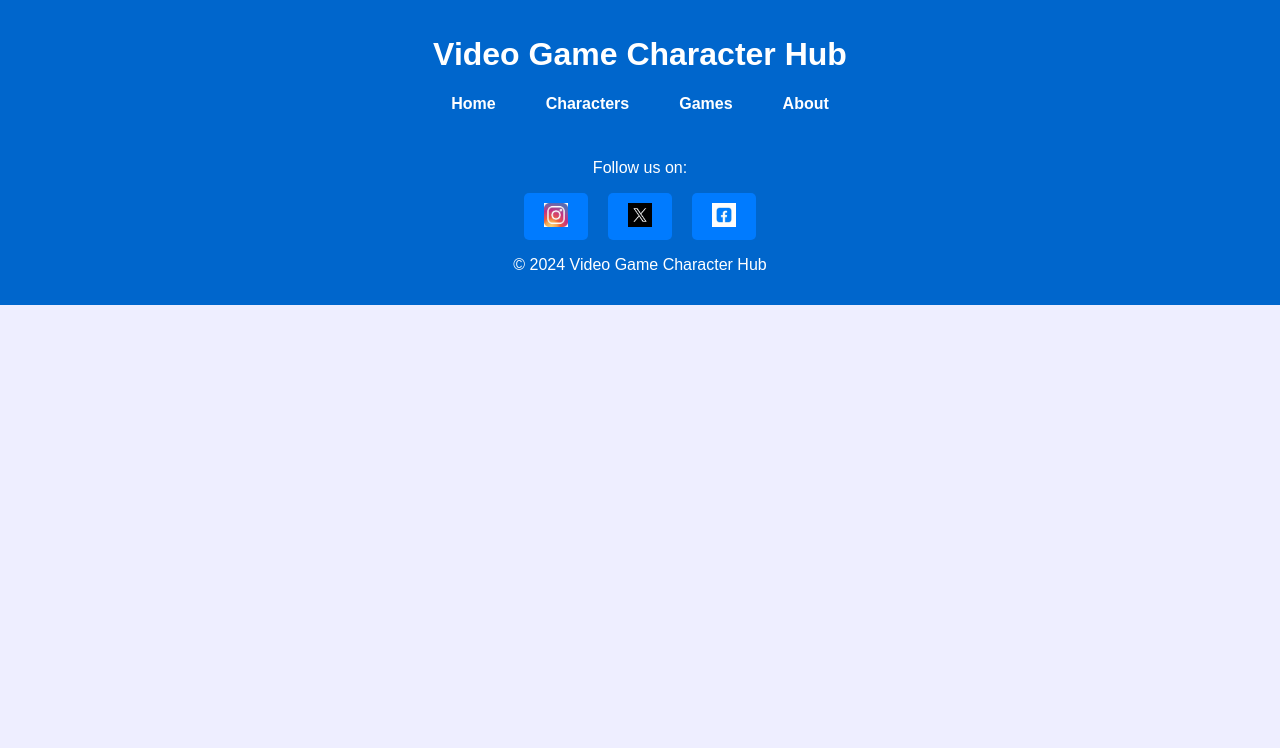
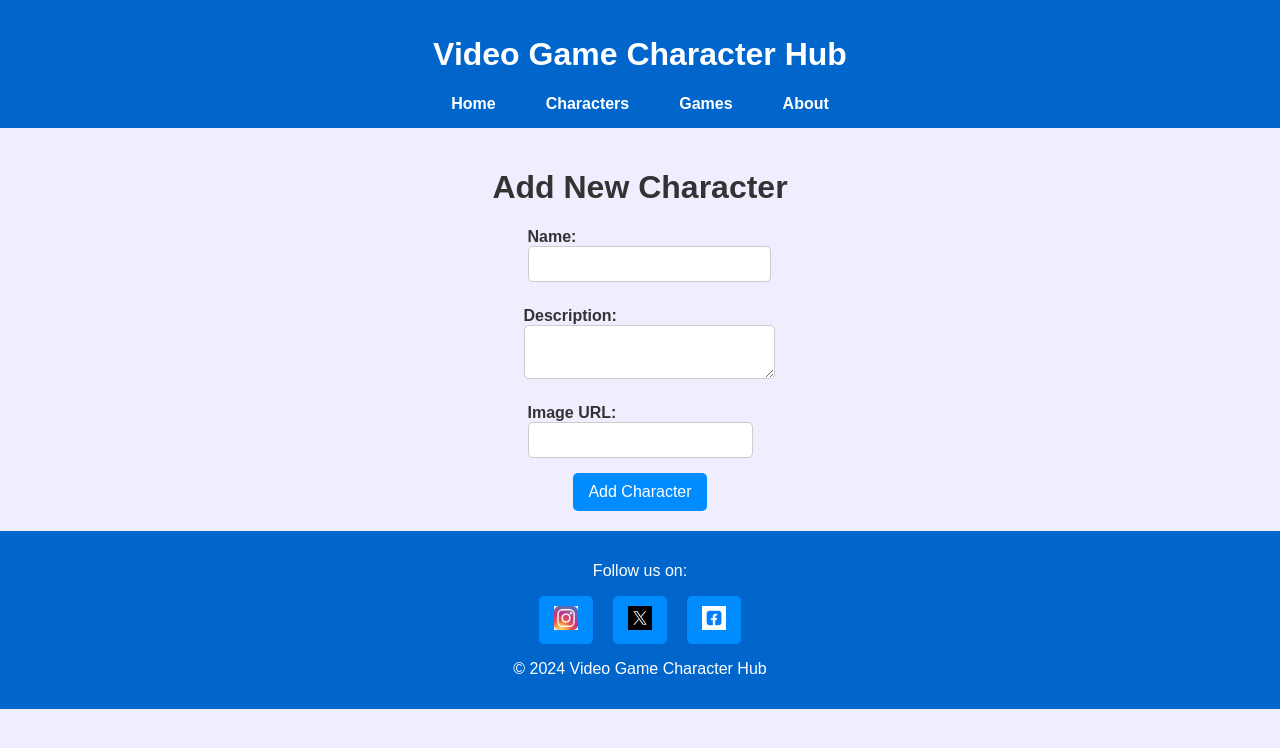
Before and after one commit to mauriceiono/project-react-site, a React (Create React App) app in the folder project-react-site/: page /add-character in a window 1280 px wide. Shown: the top 748 px of the page. Built offline with nearby package versions, Linux system fonts and the light colour scheme.

Commit message:
added mongodb working

```diff
--- a/project-react-site/src/App.js
+++ b/project-react-site/src/App.js
@@ -7,6 +7,8 @@ import Characters from './pages/Characters';
 import CharacterDetails from './pages/Characterdetails';
 import Games from './pages/Games';
 import About from './pages/About';
+import AddCharacter from './pages/AddCharacters';
+import AddedCharacterList from './pages/AddedCharacterList';
 
 function App() {
     return (
@@ -19,6 +21,8 @@ function App() {
                     <Route path="/characters/:id" element={<CharacterDetails />} />
                     <Route path="/games" element={<Games />} />
                     <Route path="/about" element={<About />} />
+                    <Route path="/add-character" element={<AddCharacter />} />
+                    <Route path="/added-characters" element={<AddedCharacterList />} />
                 </Routes>
                 <Footer />
             </div>
--- /dev/null
+++ b/project-react-site/src/css/AddCharacters.css
@@ -0,0 +1,47 @@
+
+.add-character-page {
+    padding: 20px;
+    max-width: 600px;
+    margin: auto;
+  }
+
+  .add-character-page h1 {
+    text-align: center;
+  }
+
+  .add-character-page form {
+    display: flex;
+    flex-direction: column;
+    gap: 15px;
+  }
+
+  .form-group {
+    display: flex;
+    flex-direction: column;
+  }
+
+  .form-group label {
+    font-weight: bold;
+  }
+
+  .form-group input,
+  .form-group textarea {
+    padding: 8px;
+    font-size: 16px;
+    border: 1px solid #ccc;
+    border-radius: 5px;
+  }
+
+  button {
+    padding: 10px 15px;
+    font-size: 16px;
+    background-color: #008cff;
+    color: white;
+    border: none;
+    border-radius: 5px;
+    cursor: pointer;
+  }
+
+  button:hover {
+    background-color: #9a0ee1;
+  }
--- /dev/null
+++ b/project-react-site/src/css/AddedCharacterList.css
@@ -0,0 +1,17 @@
+
+ul {
+    list-style-type: none;
+    padding: 0;
+  }
+
+  li {
+    border: 1px solid #ccc;
+    padding: 10px;
+    border-radius: 10px;
+    box-shadow: 0 2px 5px rgba(0, 0, 0, 0.1);
+  }
+
+  img {
+    max-width: 100%;
+    height: auto;
+  }
--- a/project-react-site/src/css/characters.css
+++ b/project-react-site/src/css/characters.css
@@ -99,3 +99,12 @@ footer {
     text-align: center;
     padding: 15px;
 }
+.center-container {
+    display: grid;
+    place-items: center; /* This will center the items both horizontally and vertically */
+    text-align: center;
+  }
+
+  .add-character-button {
+    margin-top: 20px; /* Optional: Adds some space between the paragraph and the link */
+  }
--- /dev/null
+++ b/project-react-site/src/pages/AddCharacters.js
@@ -0,0 +1,99 @@
+import React, { useState } from 'react';
+import { useNavigate } from 'react-router-dom'; // For redirecting after form submission
+import '../css/AddCharacters.css';
+
+const AddCharacter = () => {
+  // State to manage form input
+  const [name, setName] = useState('');
+  const [description, setDescription] = useState('');
+  const [image, setImage] = useState('');
+
+  const navigate = useNavigate();
+
+  // Handle form submission
+  const handleSubmit = async (e) => {
+    e.preventDefault();
+
+    // Validate that all fields are filled
+    if (!name || !description || !image) {
+      alert("All fields are required!");
+      return;
+    }
+
+    // Generate an ID based on the name
+    const id = name.toLowerCase().replace(/\s+/g, '-'); // Convert spaces to hyphens, lowercase
+
+    // Create a new character object
+    const newCharacter = {
+      id,
+      name,
+      description,
+      image
+    };
+
+    try {
+      const response = await fetch('https://project-react-site-server.onrender.com/api/addedcharacters', {
+        method: 'POST',
+        headers: {
+          'Content-Type': 'application/json',
+        },
+        body: JSON.stringify(newCharacter),
+      });
+
+      if (response.ok) {
+        const result = await response.json();
+        console.log(result);  // Log the response from the server
+        alert('Character added successfully!');
+        navigate('/characters');  // Navigate to the characters page after success
+      } else {
+        alert('Error: Could not add character.');
+      }
+    } catch (error) {
+      console.error('Error submitting form:', error);
+      alert('An error occurred while submitting the form.');
+    }
+  };
+
+  return (
+    <div className="add-character-page">
+      <h1>Add New Character</h1>
+      <form onSubmit={handleSubmit}>
+        <div className="form-group">
+          <label htmlFor="name">Name:</label>
+          <input
+            type="text"
+            id="name"
+            value={name}
+            onChange={(e) => setName(e.target.value)}
+            required
+          />
+        </div>
+
+        <div className="form-group">
+          <label htmlFor="description">Description:</label>
+          <textarea
+            id="description"
+            value={description}
+            onChange={(e) => setDescription(e.target.value)}
+            required
+          ></textarea>
+        </div>
+
+        <div className="form-group">
+          <label htmlFor="image">Image URL:</label>
+          <input
+            type="url"
+            id="image"
+            value={image}
+            onChange={(e) => setImage(e.target.value)}
+            required
+          />
+        </div>
+
+        <button type="submit">Add Character</button>
+      </form>
+    </div>
+  );
+};
+
+export default AddCharacter;
--- /dev/null
+++ b/project-react-site/src/pages/AddedCharacterList.js
@@ -0,0 +1,54 @@
+import React, { useEffect, useState } from 'react';
+//import './css/AddCharactersList.css';
+
+const AddedCharacterList = () => {
+  const [characters, setCharacters] = useState([]);
+  const [error, setError] = useState(null);
+
+  // Fetch characters from the server
+  useEffect(() => {
+    const fetchCharacters = async () => {
+      try {
+        const response = await fetch('https://project-react-site-server.onrender.com/api/addedcharacters');
+        if (!response.ok) {
+          throw new Error('Failed to fetch characters.');
+        }
+        const data = await response.json();
+        setCharacters(data);
+      } catch (error) {
+        setError(error.message);
+      }
+    };
+
+    fetchCharacters();
+  }, []);
+
+  if (error) {
+    return <p>Error: {error}</p>;
+  }
+
+  if (characters.length === 0) {
+    return <p>Loading characters...</p>;
+  }
+
+  return (
+    <div>
+      <h1>Added Characters</h1>
+      <ul>
+        {characters.map((character) => (
+          <li key={character.id} style={{ margin: '20px 0' }}>
+            <h2>{character.name}</h2>
+            <p>{character.description}</p>
+            <img
+              src={character.image}
+              alt={character.name}
+              style={{ width: '200px', borderRadius: '10px' }}
+            />
+          </li>
+        ))}
+      </ul>
+    </div>
+  );
+};
+
+export default AddedCharacterList;
--- a/project-react-site/src/pages/Characters.js
+++ b/project-react-site/src/pages/Characters.js
@@ -64,9 +64,13 @@ const Characters = () => (
         {/* Characters title Section */}
         <section className="characters-section">
             <h1>Video Game Characters</h1>
+            <div className="center-container">
             <p className="page-description">
-                Explore iconic video game characters across different universes. Click on any character to learn more about their abilities, background, and role in their game.
+                Explore iconic video game characters across different universes. Click on any character to learn more about their abilities, background, and role in their game. or add your own
             </p>
+            <Link to="/add-character" className="add-character-button"> Add New Character</Link>
+            <Link to="/added-characters" className="add-character-button"> New CharacterList</Link>
+         </div>
         </section>
 
         <div className="character-grid">
```
Also changed, not shown: project-react-site/src/components/AddCharacterForm.js (added, +94 -0 lines).
